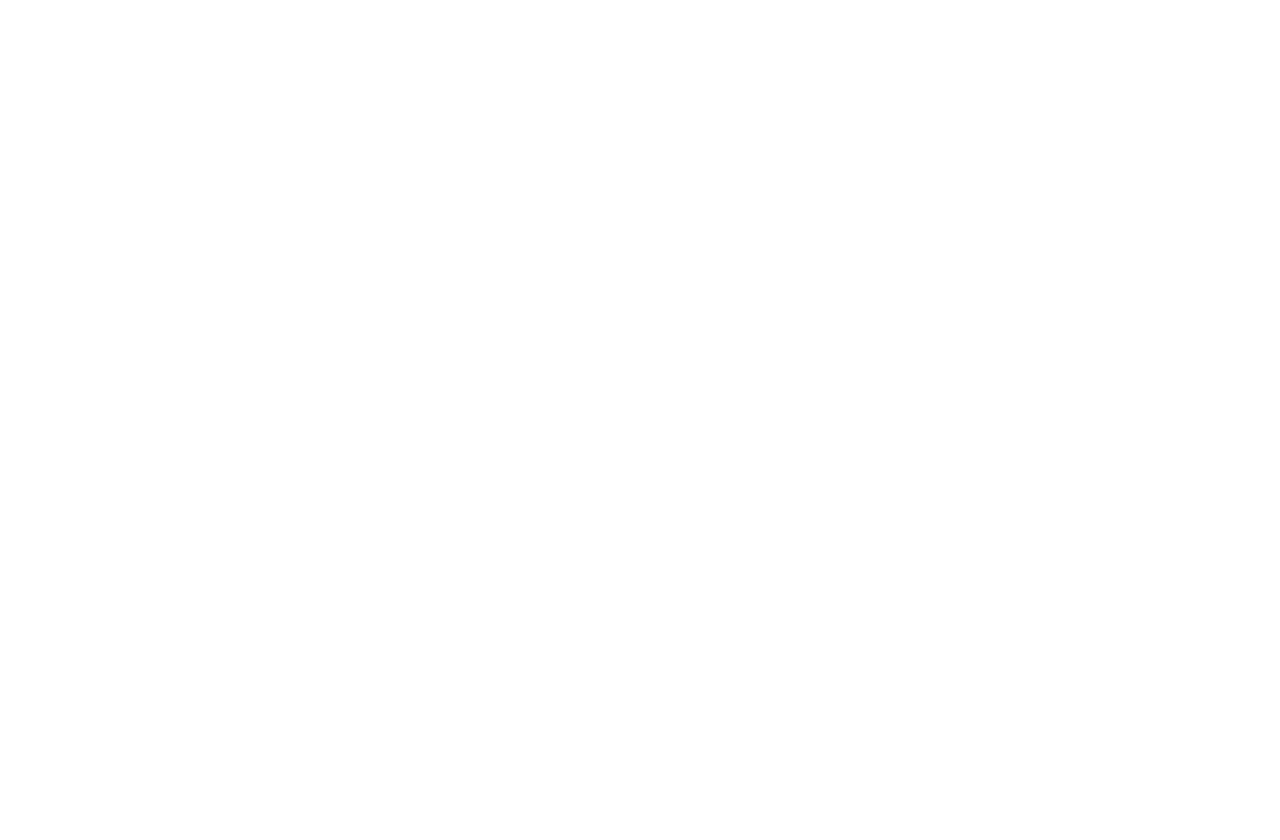
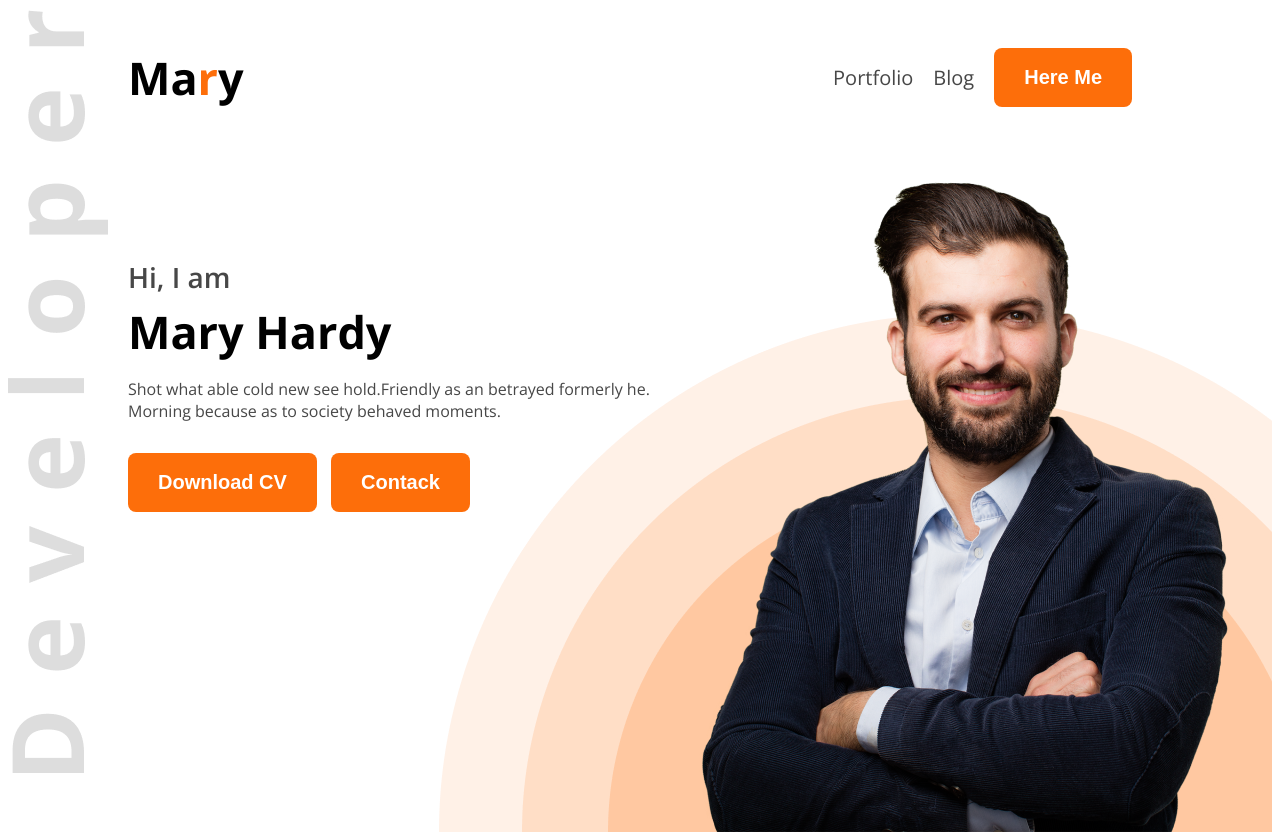
Before and after one commit to bokhtiarweb/dev_portfolio, a plain HTML site: page index.html in a window 1280 px wide. Before the commit the page ends 800 px from the top, so only its background shows below. Drawn offline with nearby package versions, Linux system fonts and the light colour scheme.

Commit message:
added banner section

```diff
--- a/index.html
+++ b/index.html
@@ -4,10 +4,33 @@
     <meta charset="UTF-8">
     <meta name="viewport" content="width=device-width, initial-scale=1.0">
     <title>Web Developer Portfolio</title>
+
+    <!-- For font -->
+    <link rel="preconnect" href="https://fonts.googleapis.com">
+    <link rel="preconnect" href="https://fonts.gstatic.com" crossorigin>
+    <link href="https://fonts.googleapis.com/css2?family=Open+Sans:ital,wght@0,300..800;1,300..800&display=swap" rel="stylesheet">
+    <link rel="stylesheet" href="./styles/portfolio.css">
 </head>
-<body>
-    <header>
-
+<body class="open-sans-normal">
+    <header class="header">
+        <nav>
+            <h2 class="nav_title">Ma<span class="text_primary">r</span>y</h2>
+            <ul>
+                <li><a class="dark-2" href="#">Portfolio</a></li>
+                <li><a class="dark-2" href="#">Blog</a></li>
+                <li><button class="btn_primary">Here Me</button></li>
+            </ul>
+        </nav>
+        <div class="banner">
+            <div class="banner_content">
+                <h4 class="banner_greeting dark-2">Hi, I am</h4>
+                <h1 class="banner_tittle">Mary Hardy</h1>
+                <p class="banner_description dark-2">Shot what able cold new see hold.Friendly as an betrayed formerly he. Morning because as to society behaved moments.</p>
+                <button class="btn_primary btn_margin">Download CV</button>
+                <button class="btn_primary">Contack</button>
+            </div>
+            <img class="banner_profile_pic" src="./images/hardy.png" alt="Hi I am Mary Hardy" />
+        </div>
     </header>
     <main>
 
--- /dev/null
+++ b/styles/portfolio.css
@@ -0,0 +1,80 @@
+.open-sans-normal {
+  font-family: "Open Sans", sans-serif;
+  font-optical-sizing: auto;
+  font-weight: normal;
+  font-style: normal;
+  font-variation-settings:
+    "wdth" 100;
+}
+.header{
+    background-image: url('../images/developer.png'), url('../images/header_bg.png');
+    background-repeat: no-repeat;
+    background-position: top left, bottom right;
+}
+nav{
+    display: flex;
+    align-items: center;
+    justify-content: space-between;
+    margin: 10px 120px;
+}
+/* shared style */
+.text_primary{
+    color: #FD6E0A;
+}
+.dark-2{
+    color: #474747;
+}
+.btn_primary{
+    background-color: #FD6E0A;
+    font-weight: bold;
+    color: #ffffff;
+    font-size: 20px;
+    padding: 18px 30px;
+    border-radius: 8px;
+    border: none;
+}
+h2.nav_title{
+    font-weight: 700;
+    font-size: 45px;
+}
+nav ul{
+    display: flex;
+    align-items: center;
+}
+nav ul li{
+    list-style: none;
+    font-size: 20px;
+    margin-right: 20px;
+}
+nav li a{
+    text-decoration: none;
+}
+
+/* Banner styles */
+.banner{
+    display: flex;
+    justify-content: space-between;
+    margin: 0 35px 0 120px;
+}
+.banner > .banner_content{
+    max-width: 585px;
+    margin-top: 65px;
+}
+.banner > .banner_content .banner_greeting{
+    font-size: 28px;
+    font-weight: 600;
+    margin-bottom: 0px;
+}
+.banner > .banner_content .banner_tittle{
+    font-size: 45px;
+    font-weight: bold;
+    margin-top: 5px;
+    margin-bottom: 0px;
+}
+.banner > .banner_content .btn_margin{
+    margin-top: 15px;
+    margin-right: 10px;
+}
+.banner > .banner_profile_pic{
+    width: 585px;
+}
```
